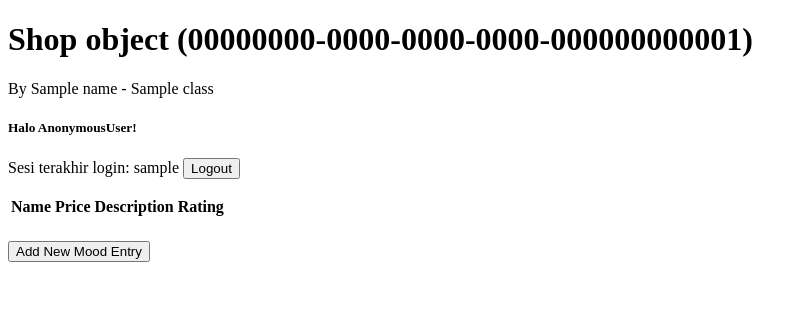
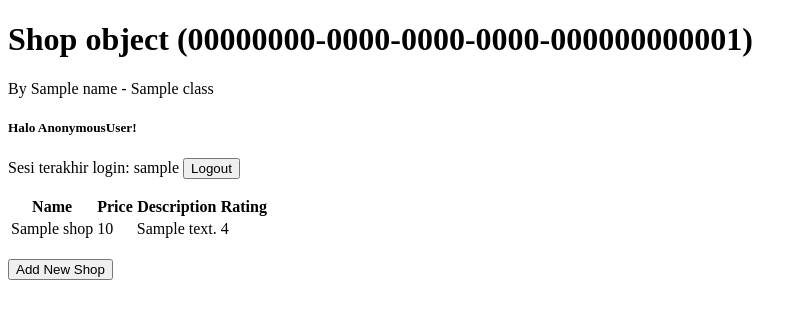
Before and after one commit to FrankyRay/Rast-E, a Django app: template main/templates/main.html in a window 1280 px wide. Shown: the top 319 px of the page, without its empty margins (0-807 px from the left). Run offline with Django 5.2, Linux system fonts and the light colour scheme; tables that the repository leaves empty hold one stand-in row (values such as "Sample post"); the template is opened without the code that fills it: values that come from a table or form of the project are taken from there, most other values are stand-ins (such as "Sample title", 1, 10 or a date in 2020); lists and menus that the app fills with data are empty.

Commit message:
fix: typos and errors

```diff
--- a/main/templates/create_shop.html
+++ b/main/templates/create_shop.html
@@ -8,7 +8,7 @@
         <tr>
             <td></td>
             <td>
-                <input type="submit" value="Add Mood Entry" />
+                <input type="submit" value="Add Shop" />
             </td>
         </tr>
     </table>
--- a/main/templates/main.html
+++ b/main/templates/main.html
@@ -24,10 +24,10 @@
 
     {% for shop in shops %}
     <tr>
-        <td>{{shops.name}}</td>
-        <td>{{shops.price}}</td>
-        <td>{{shops.description}}</td>
-        <td>{{shops.rating}}</td>
+        <td>{{shop.name}}</td>
+        <td>{{shop.price}}</td>
+        <td>{{shop.description}}</td>
+        <td>{{shop.rating}}</td>
     </tr>
     {% endfor %}
 </table>
@@ -36,7 +36,7 @@
 <br />
 
 <a href="{% url 'main:create_shop' %}">
-    <button>Add New Mood Entry</button>
+    <button>Add New Shop</button>
 </a>
 
 {% endblock content %}
--- a/main/urls.py
+++ b/main/urls.py
@@ -1,5 +1,5 @@
 from django.urls import path
-from main.views import create_shop, show_json, show_json_by_id, show_main, show_xml, show_xml_by_id, register, login_user
+from main.views import create_shop, logout_user, show_json, show_json_by_id, show_main, show_xml, show_xml_by_id, register, login_user
 
 app_name = "main"
 
@@ -12,4 +12,5 @@ urlpatterns = [
     path("json/<str:id>/", show_json_by_id, name="show_json_by_id"),
     path("register/", register, name="register"),
     path("login/", login_user, name="login"),
+    path("logout/", logout_user, name="logout"),
 ]
--- a/main/views.py
+++ b/main/views.py
@@ -18,7 +18,7 @@ def show_main(request):
             'shop': 'Rast-E',
             'name': 'Franky Raymarcell Sinaga',
             'class': 'PBP F',
-            'shops': Shop.objects.all(),
+            'shops': Shop.objects.filter(user=request.user),
             'user': request.user.username,
             'last_login': request.COOKIES['last_login'],
     }
```
